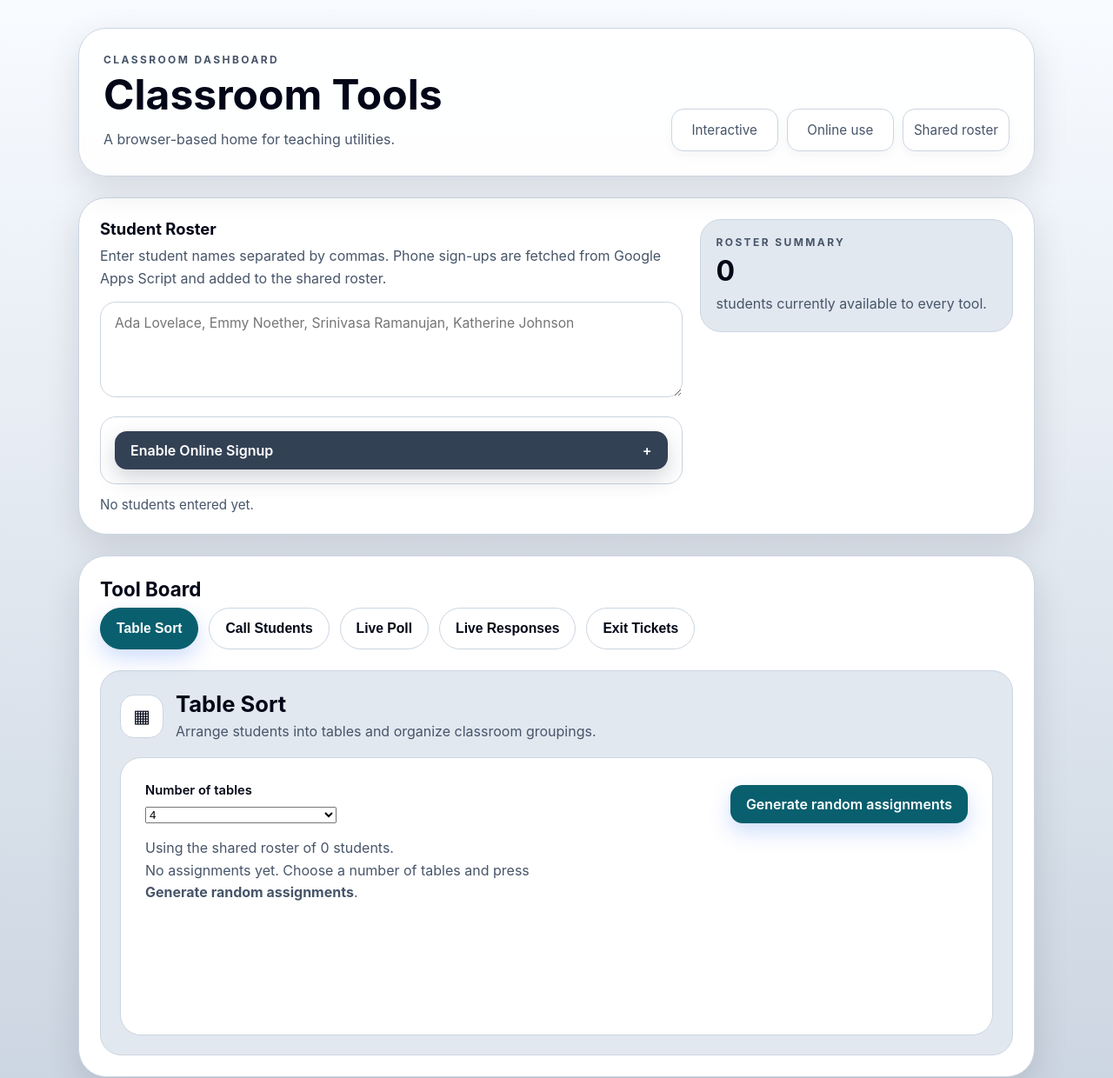
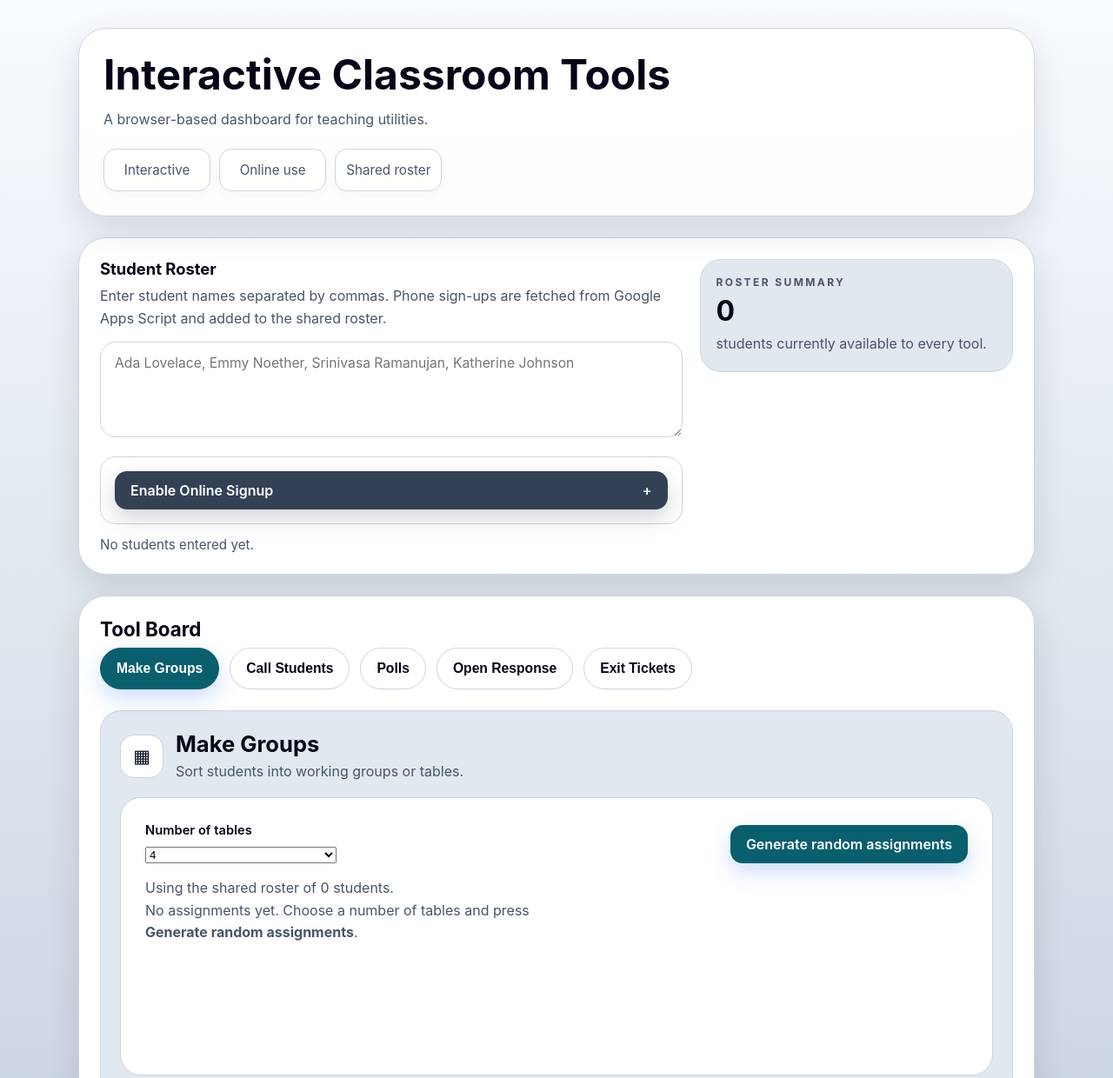
Before and after one commit to RodericGuigoCorominas/interactive-classrooms, a plain HTML site: page index.html in a window 1280 px wide. Shown: the top 1240 px of the page at 87% size. Drawn offline with Linux system fonts and the light colour scheme.

Commit message:
Changed text

```diff
--- a/index.html
+++ b/index.html
@@ -659,10 +659,10 @@
       <section class="hero">
         <div class="hero-top">
           <div>
-            <div class="eyebrow">Classroom Dashboard</div>
-            <h1>Classroom Tools</h1>
+
+            <h1>Interactive Classroom Tools</h1>
             <p class="subtitle">
-              A browser-based home for teaching utilities.
+              A browser-based dashboard for teaching utilities.
             </p>
           </div>
 
@@ -742,9 +742,9 @@
             <div class="tool-head">
               <div class="tool-icon" id="toolIcon">▦</div>
               <div>
-                <h2 class="tool-title" id="toolTitle">Table Sort</h2>
+                <h2 class="tool-title" id="toolTitle">Make Groups</h2>
                 <p class="tool-blurb" id="toolBlurb">
-                  Arrange students into tables and organize classroom groupings.
+                 Sort students into working groups or tables.
                 </p>
               </div>
             </div>
@@ -762,9 +762,9 @@
     const tabs = [
       {
         id: 'table-sort',
-        label: 'Table Sort',
+        label: 'Make Groups',
         icon: '▦',
-        blurb: 'Arrange students into tables and organize classroom groupings.'
+        blurb: 'Sort students into working groups or tables.'
       },
       {
         id: 'cold-call',
@@ -774,13 +774,13 @@
       },
       {
  		id: 'poll',
-		label: 'Live Poll',
+		label: 'Polls',
 		icon: '📊',
  		blurb: 'Create a multiple-choice poll and display live results.'
 	  },
       {
         id: 'free-response',
-        label: 'Live Responses',
+        label: 'Open Response',
         icon: '💬',
         blurb: 'Collect live student responses from devices onto a shared board.'
       },
```
